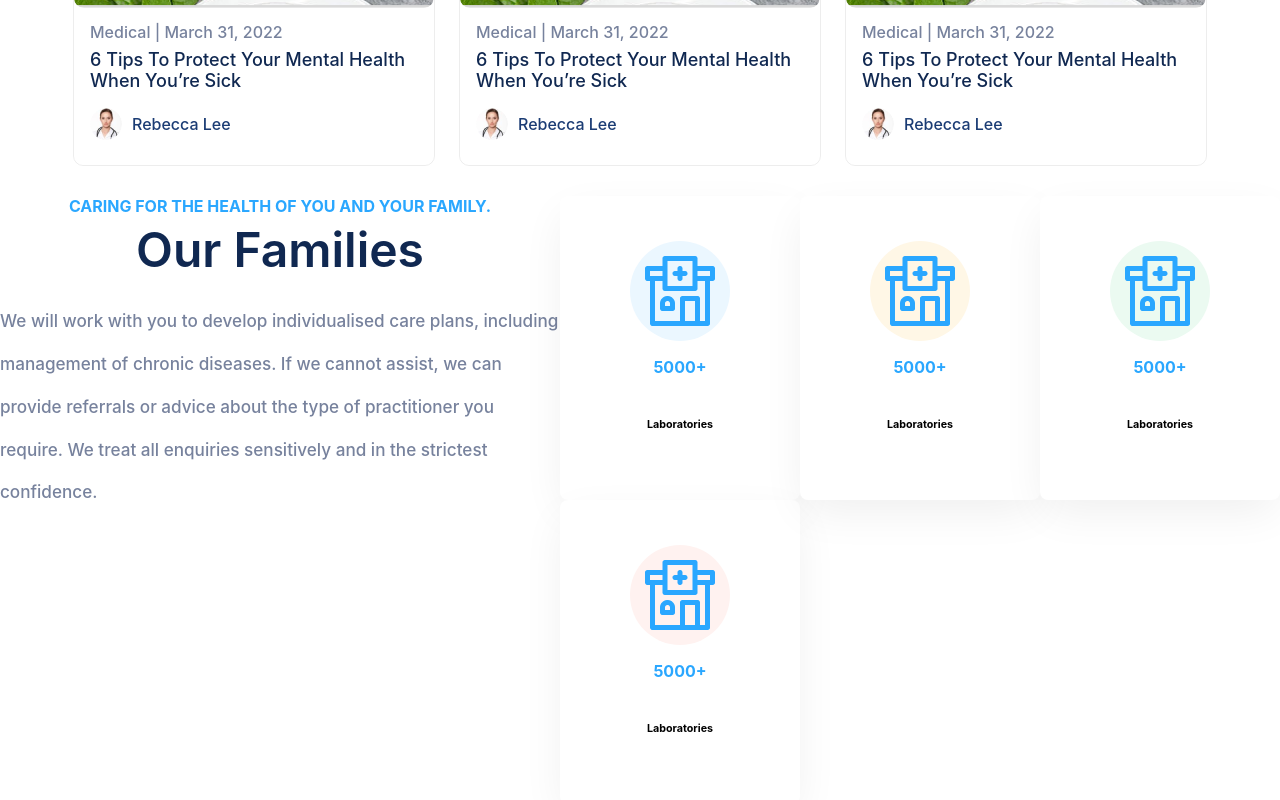
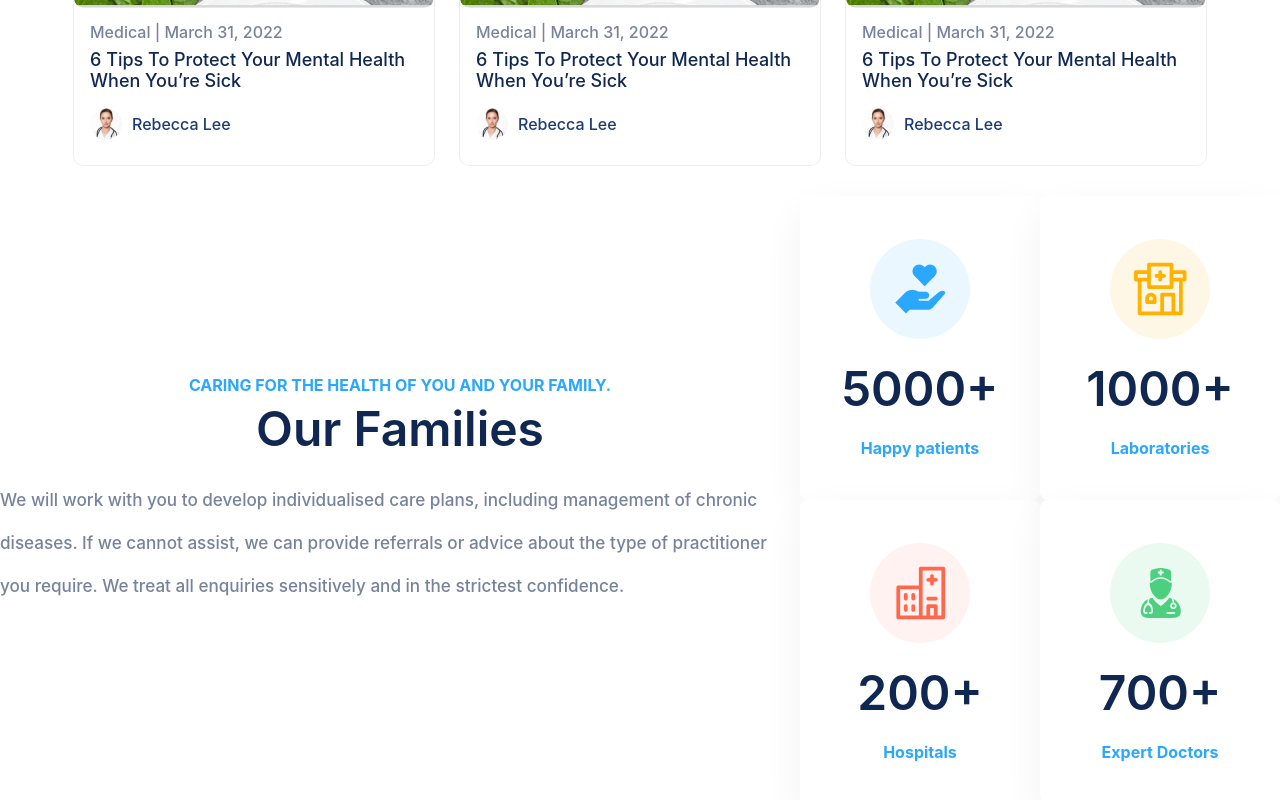
Before and after one commit to NaginiKamsala/Medify, a React (Create React App) app in the folder medical-app/: page / in a window 1280 px wide. Shown: the part 3425-4225 px from the top of the page. Built offline with nearby package versions, Linux system fonts and the light colour scheme.

Commit message:
"Family caring section completed"

```diff
--- a/medical-app/src/components/FamilyCare/FamilyCare.jsx
+++ b/medical-app/src/components/FamilyCare/FamilyCare.jsx
@@ -1,5 +1,9 @@
 import styles from "./FamilyCare.module.css";
 import DrugStore from "../../assets/Drugstore (1).png";
+import happy_icon from "../../assets/happy_icon.png";
+import hospital_icon from "../../assets/hospital_icon.png";
+import doctor_icon from "../../assets/doctor_icon.png";
+import lab_icon from "../../assets/lab_icon.png";
 
 const CategoryCard = ({ Icon, title, count, color }) => {
   return (
@@ -8,8 +12,8 @@ const CategoryCard = ({ Icon, title, count, color }) => {
         <img src={Icon} alt={title} />
       </div>
 
-      <h4>{count}</h4>
-      <h6>{title}</h6>
+      <h1>{count}</h1>
+      <h4>{title}</h4>
     </div>
   );
 };
@@ -30,30 +34,32 @@ const FamilyCare = () => {
       <div className={styles.cards}>
         <div>
           <CategoryCard
-            Icon={DrugStore}
+            Icon={happy_icon}
             count="5000+"
-            title="Laboratories"
+            title="Happy patients"
             color="#EBF7FF"
           />
           <CategoryCard
-            Icon={DrugStore}
-            count="5000+"
-            title="Laboratories"
+            Icon={hospital_icon}
+            count="200+"
+            title="Hospitals"
             color="#FFF2F0"
           />
         </div>
+        <div>
           <CategoryCard
-          Icon={DrugStore}
-          count="5000+"
+            Icon={lab_icon}
+            count="1000+"
             title="Laboratories"
             color="#FFF7E6"
           />
           <CategoryCard
-          Icon={DrugStore}
-          count="5000+"
-          title="Laboratories"
+            Icon={doctor_icon}
+            count="700+"
+            title="Expert Doctors"
             color="#EBFAF1"
           />
+        </div>
       </div>
     </div>
   );
--- a/medical-app/src/components/FamilyCare/FamilyCare.module.css
+++ b/medical-app/src/components/FamilyCare/FamilyCare.module.css
@@ -6,12 +6,13 @@
 .caring {
   display: flex;
   flex-direction: column;
-  justify-content: flex-start;
+  justify-content: center;
+  align-items: center;
 }
 .cards {
   display: flex;
   flex-direction: row;
-  justify-content: flex-start;
+  justify-content: center;
 }
 .card {
   display: flex;
```
Lines whose indentation alone changed are shown as unchanged.
